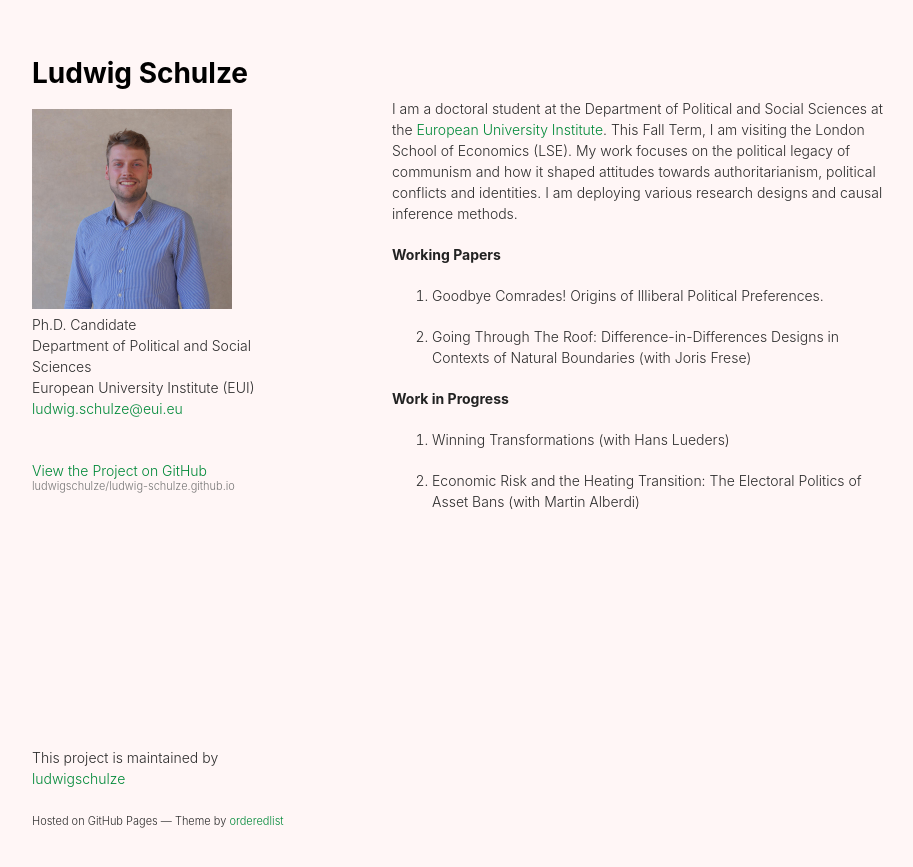
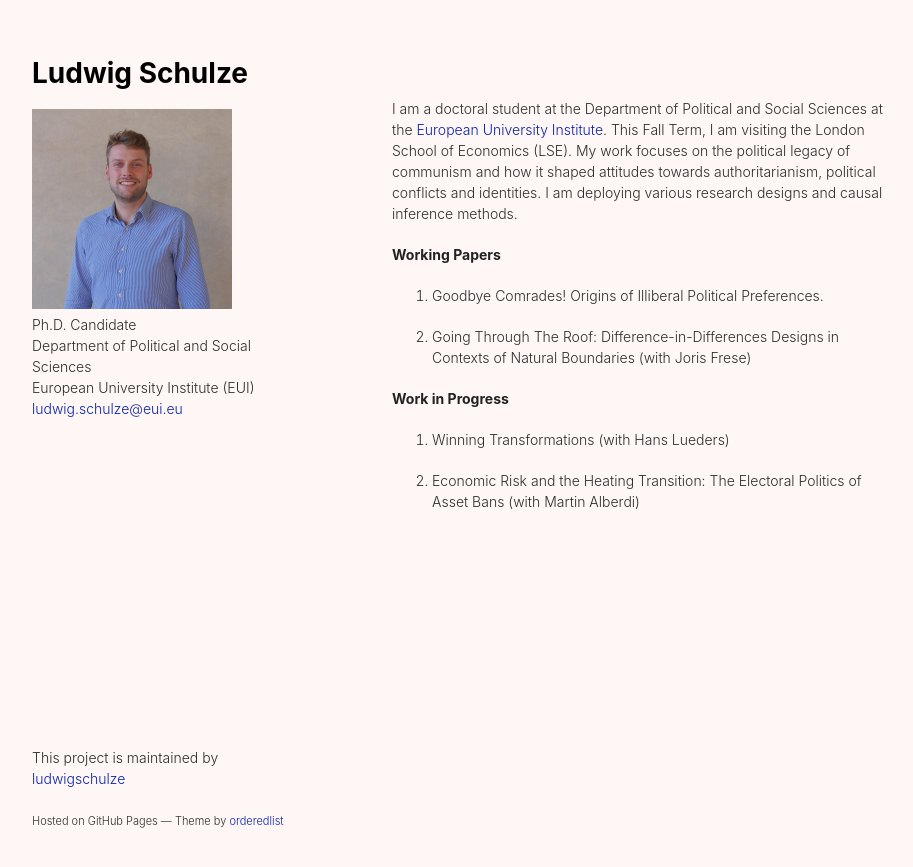
Before and after one commit to ludwigschulze/ludwig-schulze.github.io, a Jekyll site: the page built from index.md, in a window 1280 px wide. Shown: the top 867 px of the page, without its empty margins (178-1091 px from the left). Built offline with Jekyll 4.4.1, drawn with Linux system fonts in a browser that asks for light colours.

```diff
--- a/_layouts/default.html
+++ b/_layouts/default.html
@@ -23,13 +23,9 @@
 
         <p>{{ site.description | default: site.github.project_tagline }}</p>
 
-        {% if site.github.is_project_page %}
-        <p class="view"><a href="{{ site.github.repository_url }}">View the Project on GitHub <small>{{ site.github.repository_nwo }}</small></a></p>
-        {% endif %}
 
-        {% if site.github.is_user_page %}
-        <p class="view"><a href="{{ site.github.owner_url }}">View My GitHub Profile</a></p>
-        {% endif %}
+
+
 
         {% if site.show_downloads %}
         <ul class="downloads">
--- a/assets/css/style.scss
+++ b/assets/css/style.scss
@@ -22,12 +22,12 @@ h1, h2, h3, h4, h5, h6 {
 
 /* Custom link colors */
 a {
-    color: #008939;  /* Green color for links */
+    color: #0922ac;  /* Green color for links */
 
 }
 
 a:hover {
-    color: #007730;  /* Darker green for hovered links */
+    color: #0922ac;  /* Darker green for hovered links */
 }
 
 /* Custom font size for description */
```
Also changed, not shown: 2 other files.
